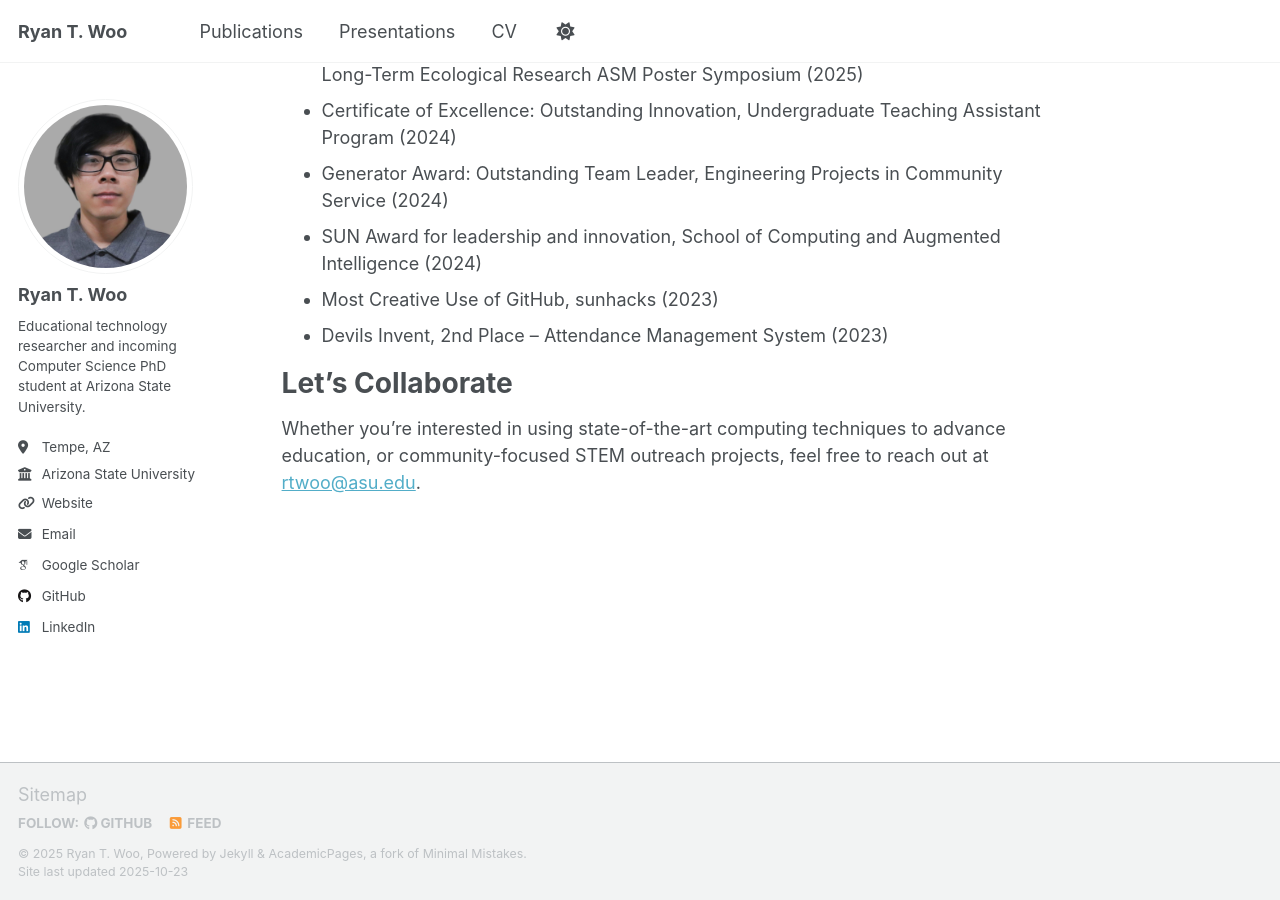
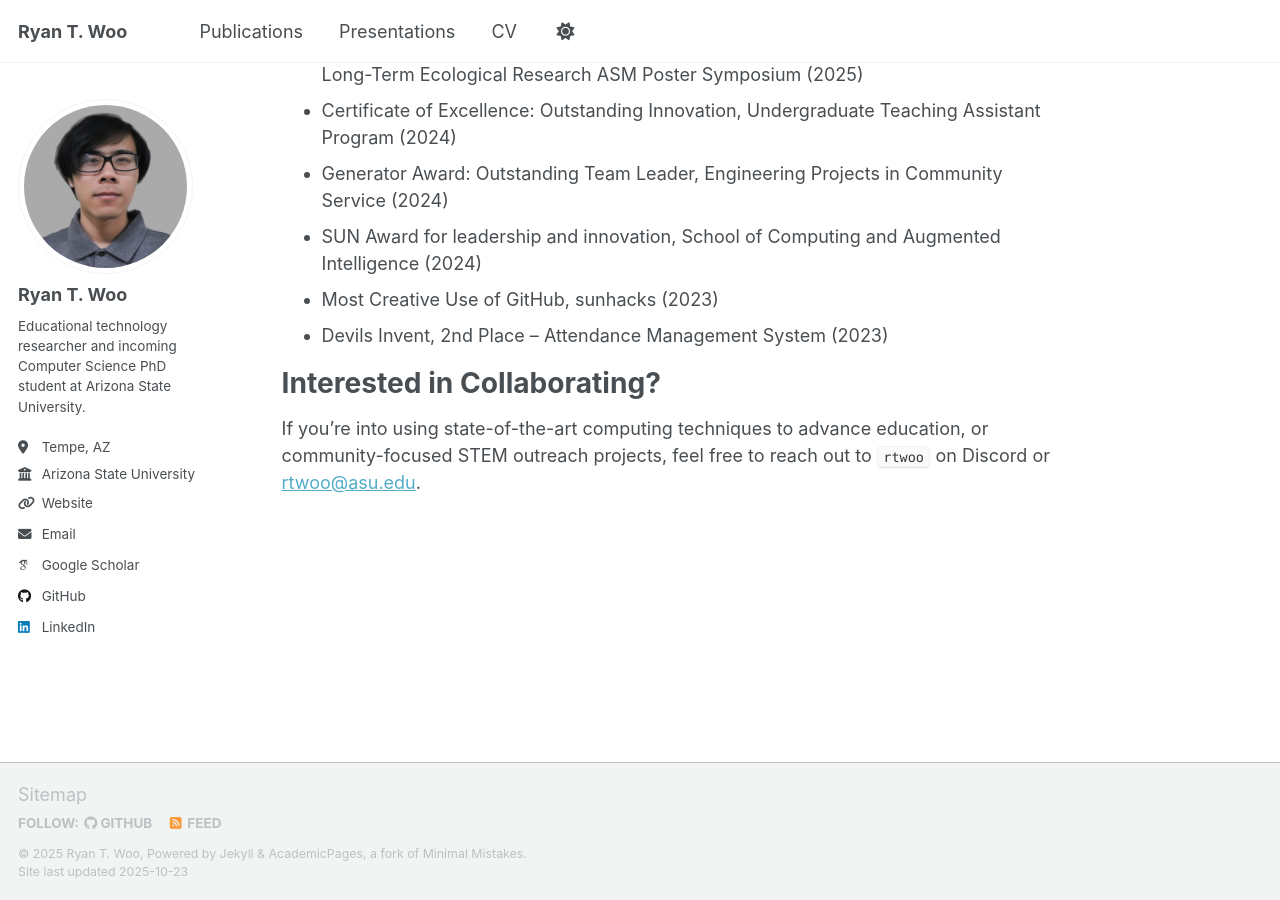
Before and after one commit to rtwoo/rtwoo.github.io, a Jekyll site: the page built from _pages/about.md, in a window 1280 px wide and 900 px high, scrolled down 1077 px. Built offline with Jekyll 4.4.1, drawn with Linux system fonts in a browser that asks for light colours; some web fonts are replaced; a script that is not in the unit is left out.

Commit message:
Updated collaboration text and CV

```diff
--- a/_pages/about.md
+++ b/_pages/about.md
@@ -39,6 +39,6 @@ Awards & Recognition
 * Most Creative Use of GitHub, sunhacks (2023)
 * Devils Invent, 2nd Place -- Attendance Management System (2023)
 
-Let’s Collaborate
+Interested in Collaborating?
 ======
-Whether you’re interested in using state-of-the-art computing techniques to advance education, or community-focused STEM outreach projects, feel free to reach out at [rtwoo@asu.edu](mailto:rtwoo@asu.edu).
+If you're into using state-of-the-art computing techniques to advance education, or community-focused STEM outreach projects, feel free to reach out to `rtwoo` on Discord or [rtwoo@asu.edu](mailto:rtwoo@asu.edu).
```
Also changed, not shown: _pages/cv.md (+2 -3 lines).
